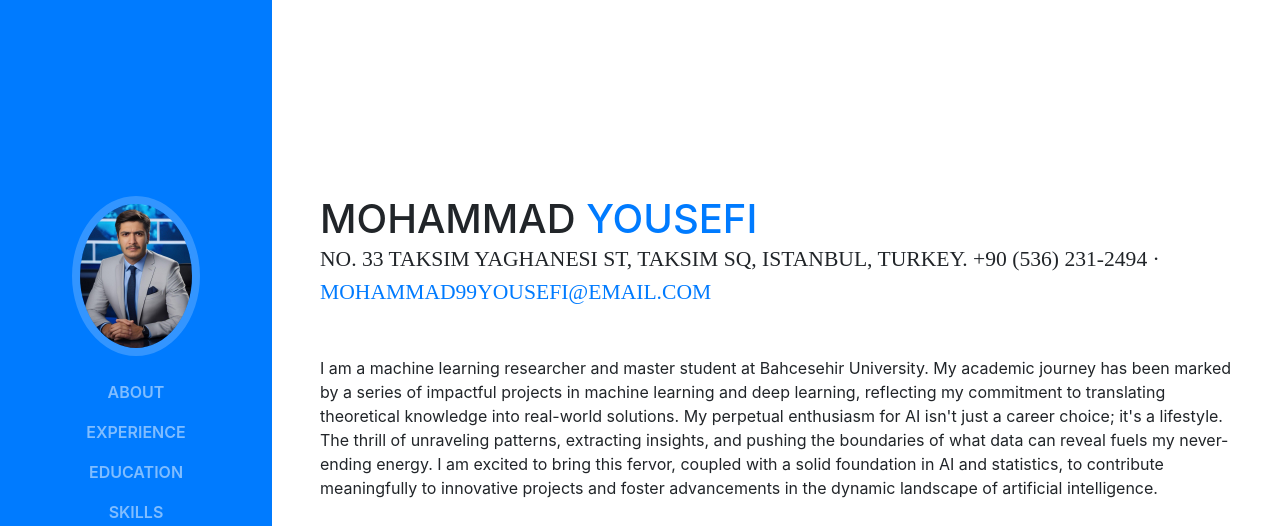
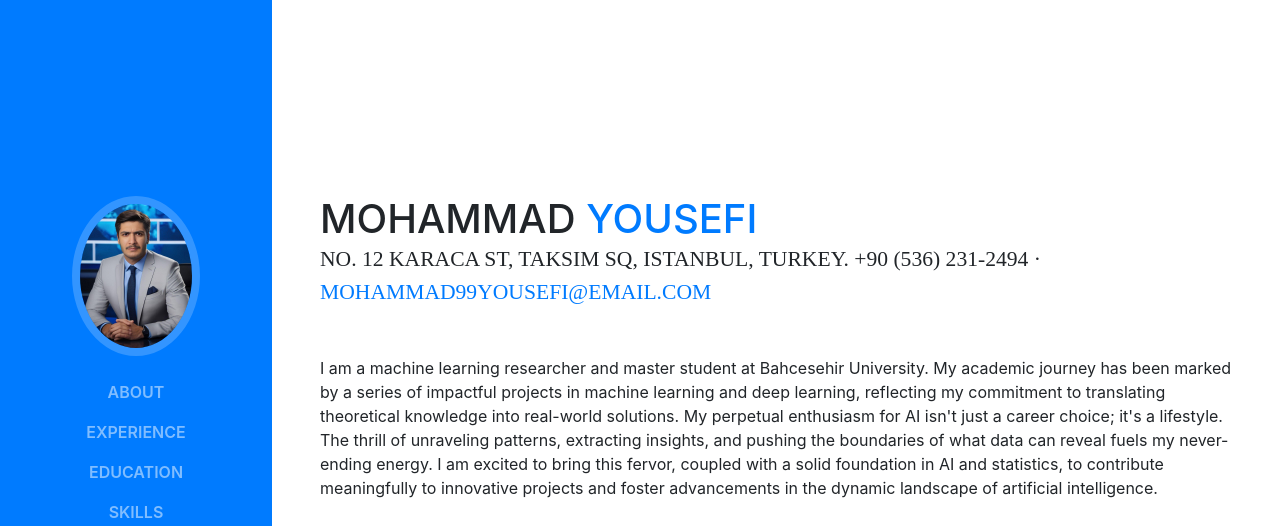
Before and after one commit to MohammadYs77/MohammadYs77.github.io, a website with bundled scripts: page index.html in a window 1280 px wide. Shown: the top 526 px of the page. Built offline with nearby package versions, Linux system fonts and the light colour scheme; a web font is replaced by a local one.

Commit message:
Changed Address

```diff
--- a/index.html
+++ b/index.html
@@ -68,7 +68,7 @@
           <h1 class="mb-0">Mohammad
             <span class="text-primary">Yousefi</span>
           </h1>
-          <div class="subheading mb-5">No. 33 Taksim Yaghanesi St, Taksim Sq, Istanbul, Turkey. +90 (536) 231-2494 ·
+          <div class="subheading mb-5">No. 12 Karaca St, Taksim Sq, Istanbul, Turkey. +90 (536) 231-2494 ·
             <a href="mailto:name@email.com">mohammad99yousefi@email.com</a>
           </div>
           <p class="mb-5">I am a machine learning researcher and master student at Bahcesehir University. My academic journey has been marked by a series of impactful projects in machine learning and deep learning, reflecting my commitment to translating theoretical knowledge into real-world solutions. My perpetual enthusiasm for AI isn't just a career choice; it's a lifestyle. The thrill of unraveling patterns, extracting insights, and pushing the boundaries of what data can reveal fuels my never-ending energy. I am excited to bring this fervor, coupled with a solid foundation in AI and statistics, to contribute meaningfully to innovative projects and foster advancements in the dynamic landscape of artificial intelligence.</p>
```
